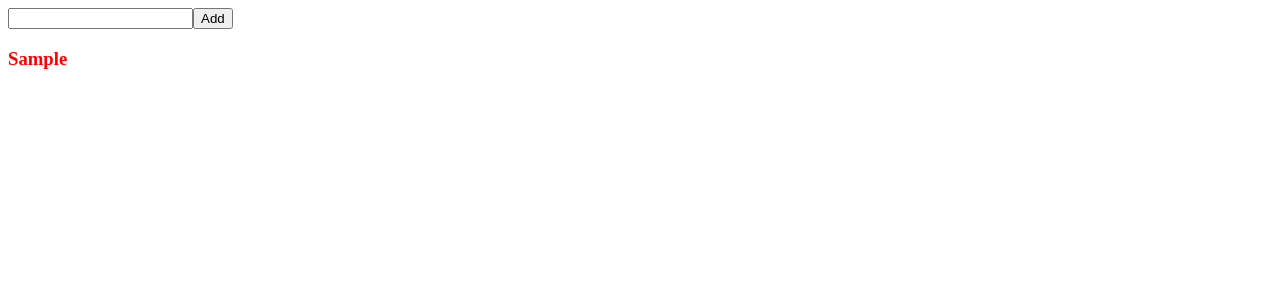
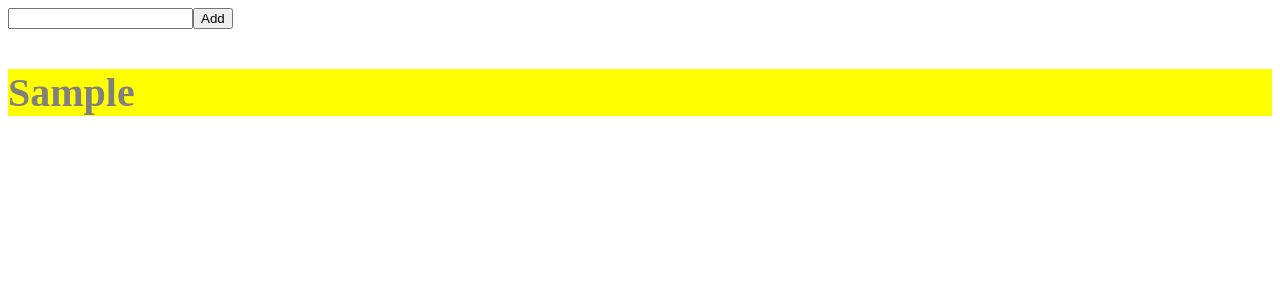
Before and after one commit to arjunk03/reactApp, a React (Vite) app in the folder todoApp/: page / in a window 1280 px wide. Both pictures are taken after typing "Sample" into the empty fields and a click on the button "Add". Shown: the top 300 px of the page. Built offline with nearby package versions, Linux system fonts and the light colour scheme.

Commit message:
css updated

```diff
--- a/todoApp/src/components/TodoItem.jsx
+++ b/todoApp/src/components/TodoItem.jsx
@@ -1,5 +1,4 @@
+import "../css/style.css";
 export default function TodoItem({ item }) {
-  const styling = { color: "red" };
-
-  return <h3 style={styling}>{item}</h3>;
+  return <h3 className="header">{item}</h3>;
 }
--- /dev/null
+++ b/todoApp/src/css/style.css
@@ -0,0 +1,5 @@
+.header {
+  color: grey;
+  background-color: yellow;
+  font-size: 40px;
+}
```
